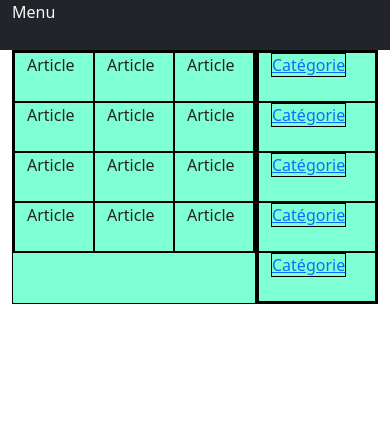
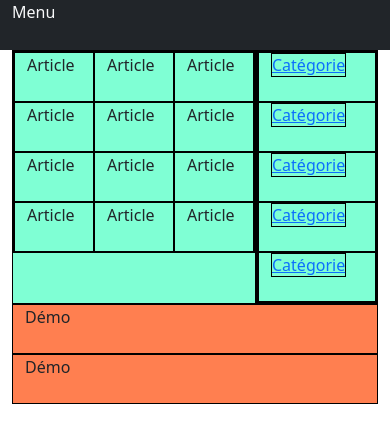
Before and after one commit to OphelieThomas33/bootstrap-lives-2023, a website: page index.html in a window 390 px wide. Drawn offline with nearby package versions, Linux system fonts and the light colour scheme.

Commit message:
responsive lesson

```diff
--- a/assets/css/style.css
+++ b/assets/css/style.css
@@ -8,3 +8,8 @@
     background-color: aquamarine;
     border: 1px solid black;
 }
+
+.demo-breakpoint {
+    height: 20px;
+    background-color: coral;
+}
--- a/index.html
+++ b/index.html
@@ -41,6 +41,17 @@
                     </div>
                 </aside>
             </div>
+
+            <!-- si on gère toutes les tailles -->
+            <div class="row">
+                <div class="col-12 col-sm-12 col-md-6 col-lg-4 col-xl-3 col-xxl-3 demo-breakpoint">Démo</div>
+            </div>
+
+            <!-- si on regroupe en catégories  -->
+            <div class="row">
+                <div class="col-12 col-md-6 col-lg-4 demo-breakpoint">Démo</div>
+            </div>
+
         </div>
     </main>
     <script src="./node_modules/bootstrap/dist/js/bootstrap.bundle.min.js"></script>
```
